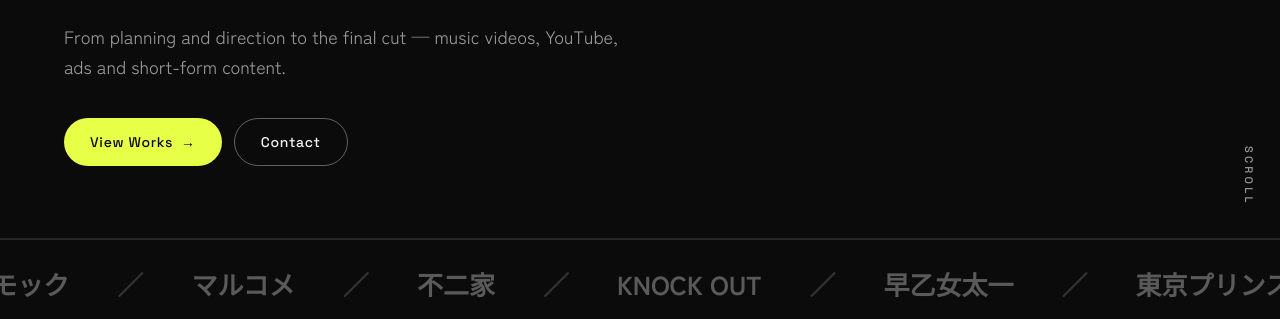
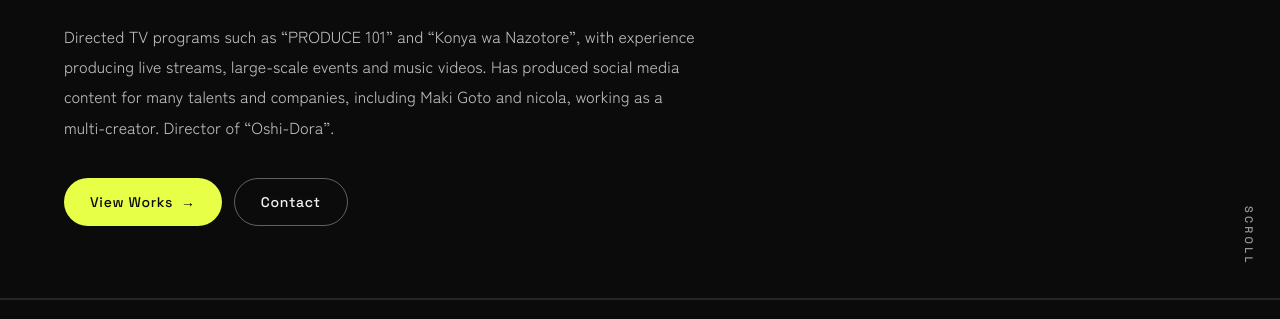
Before and after one commit to hobayashi-sketch/portfolio, a plain HTML site: page index.html in a window 1280 px wide. Shown: the part 472-791 px from the top of the page. Drawn offline with Linux system fonts and the light colour scheme.

Commit message:
トップの紹介文を差し替え
Co-Authored-By: Claude Opus 5.5 <noreply@anthropic.com>

```diff
--- a/index.html
+++ b/index.html
@@ -46,7 +46,7 @@ header.scrolled{background:rgba(11,11,11,.85);backdrop-filter:blur(12px);border-
 
 /* hero */
 .hero{position:relative;min-height:88svh;display:flex;align-items:center;padding:120px 0 72px;overflow:hidden;border-bottom:1px solid var(--line)}
-.hero-tag{font-size:clamp(15px,1.6vw,18px);color:var(--sub);margin-top:28px;max-width:560px}
+.hero-tag{font-size:clamp(14px,1.4vw,16px);line-height:1.9;color:#bdbdbd;margin-top:28px;max-width:640px;word-break:auto-phrase}
 .hero h1 .dot{color:var(--accent)}
 .hero .wrap{position:relative;z-index:1;width:100%}
 .hero-role{font-family:var(--en);font-size:13px;letter-spacing:.3em;color:var(--accent);margin-bottom:18px}
@@ -169,8 +169,8 @@ footer .wrap{display:flex;justify-content:space-between;gap:12px;flex-wrap:wrap}
   <div class="wrap">
     <div class="hero-role">DIRECTOR / PRODUCER / VIDEO EDITOR</div>
     <h1>Hidefumi<br>Obayashi<span class="dot">.</span><span class="ja ja-only">大林 秀文</span></h1>
-    <p class="hero-tag ja-only">企画・撮影ディレクションから編集まで。ミュージックビデオ、YouTube、広告、SNSショート動画をつくっています。</p>
-    <p class="hero-tag en-only">From planning and direction to the final cut — music videos, YouTube, ads and short-form content.</p>
+    <p class="hero-tag ja-only">「PRODUCE 101」「今夜はナゾトレ」などの番組でディレクターを務め、ライブ配信、大型イベント、MVのプロデュースまで幅広く経験。後藤真希やニコラなど、タレント・企業のSNSプロデュースも多数手がけ、マルチクリエイターとして活動。推しドラでは監督を担当。</p>
+    <p class="hero-tag en-only">Directed TV programs such as &ldquo;PRODUCE 101&rdquo; and &ldquo;Konya wa Nazotore&rdquo;, with experience producing live streams, large-scale events and music videos. Has produced social media content for many talents and companies, including Maki Goto and nicola, working as a multi-creator. Director of &ldquo;Oshi-Dora&rdquo;.</p>
     <div class="hero-cta">
       <a class="btn btn-a" href="#works"><span class="ja-only">作品を見る</span><span class="en-only">View Works</span> →</a>
       <a class="btn btn-o" href="#contact"><span class="ja-only">お問い合わせ</span><span class="en-only">Contact</span></a>
```
